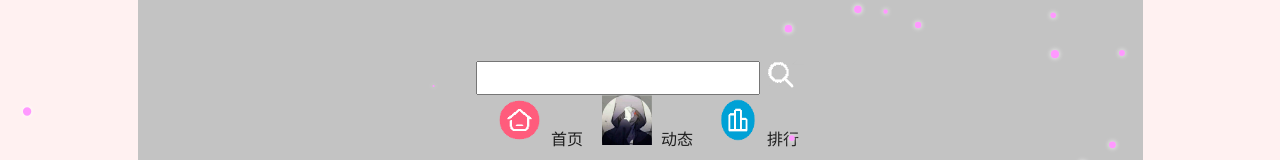
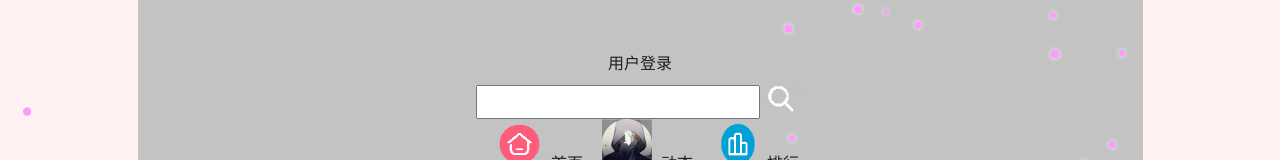
Before and after one commit to LoveCodeZ3/05Kursdezajno, a plain HTML site: page index.html in a window 1280 px wide. Shown: the top 160 px of the page. Drawn offline with Linux system fonts and the light colour scheme.

Commit message:
Update index.html

```diff
--- a/index.html
+++ b/index.html
@@ -15,6 +15,9 @@
 
 		</div>
 			<div class="head">
+				<a href="./动态/vue.html"><div class="loginbox" >
+					用户登录
+				</div></a>
 				<input type="text" class="sousuo" />
 				<img class="sousuotu" src="imgs/img(搜索).png" >
 				<br>
@@ -26,9 +29,7 @@
 				<a href="./排行/paihang.html"><img class="head3" src="imgs/img(排行).png" >排行</a>
 
 				<br>
-				<div class="neirong">
 
-				</div>
 			</div>
 		<div id="banner">
 			<img class="ren" src="imgs/img(男).jpg" >
```
